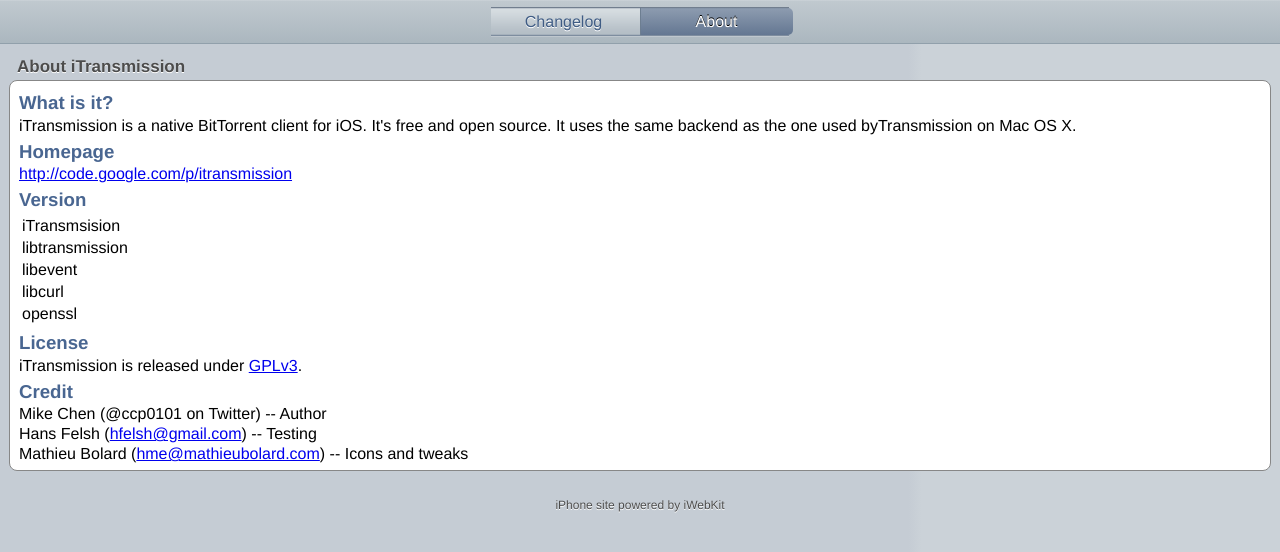
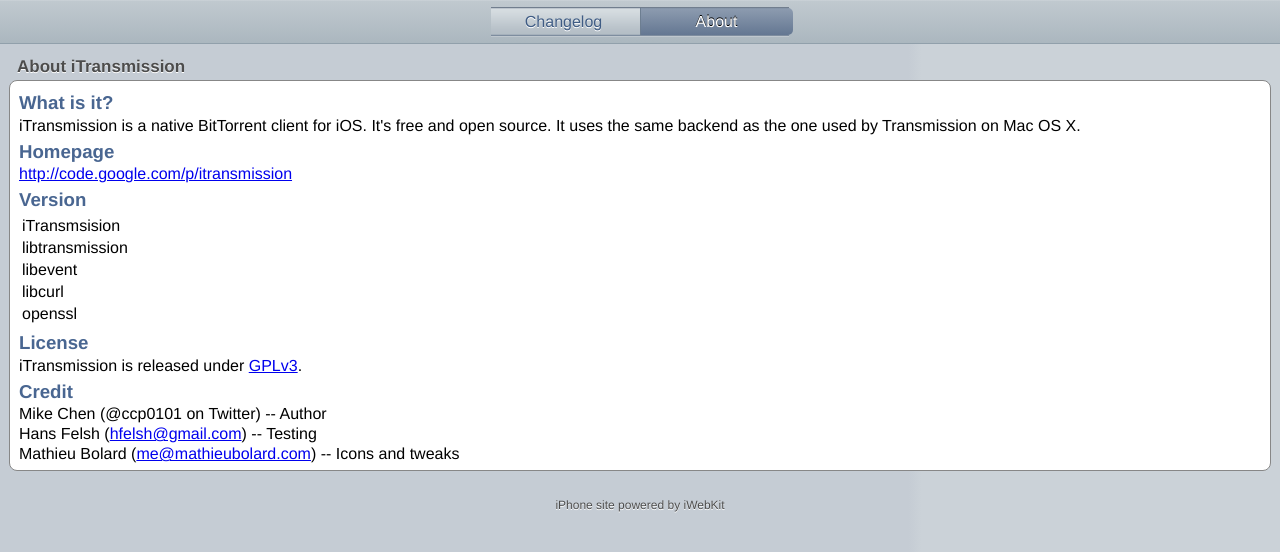
Before and after one commit to changpingc/iTransmission, a plain HTML site: page iTransmission/Info/about.html in a window 1280 px wide. Drawn offline with Linux system fonts and the light colour scheme.

```diff
--- a/iTransmission/Info/about.html
+++ b/iTransmission/Info/about.html
@@ -22,7 +22,7 @@
 			<span class="graytitle">About iTransmission</span>
 			<ul class="pageitem">
 				<li class="textbox"><span class="header">What is it?</span>
-					<p>iTransmission is a native BitTorrent client for iOS. It's free and open source. It uses the same backend as the one used byTransmission on Mac OS X.</p>
+					<p>iTransmission is a native BitTorrent client for iOS. It's free and open source. It uses the same backend as the one used by Transmission on Mac OS X.</p>
 					<span class="header">Homepage</span>
 					<p><a href="http://code.google.com/p/itransmission/">http://code.google.com/p/itransmission</a></p>
 					<span class="header">Version</span>
@@ -53,7 +53,7 @@
 					<span class="header">Credit</span>
 					<p>Mike Chen (@ccp0101 on Twitter) -- Author</p>
                     <p>Hans Felsh (<a href="mailto:hfelsh@gmail.com">hfelsh@gmail.com</a>) -- Testing</p>
-                    <p>Mathieu Bolard (<a href="mailto:me@mathieubolard.com">hme@mathieubolard.com</a>) -- Icons and tweaks</p>
+                    <p>Mathieu Bolard (<a href="mailto:me@mathieubolard.com">me@mathieubolard.com</a>) -- Icons and tweaks</p>
                     <p><p>
 					</li>
 				</ul>
```
Also changed, not shown: 4 other files.
